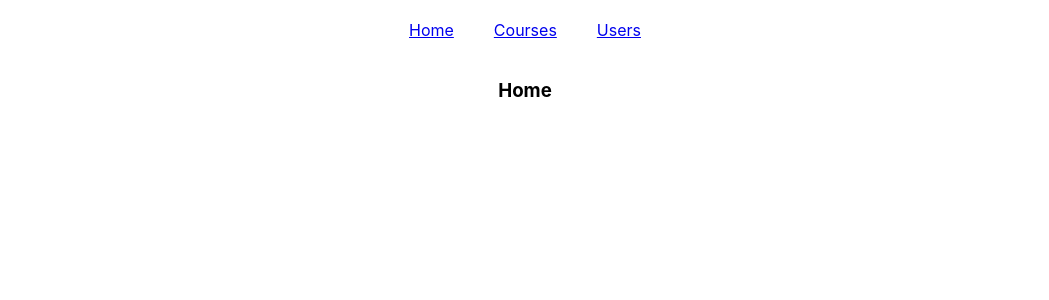
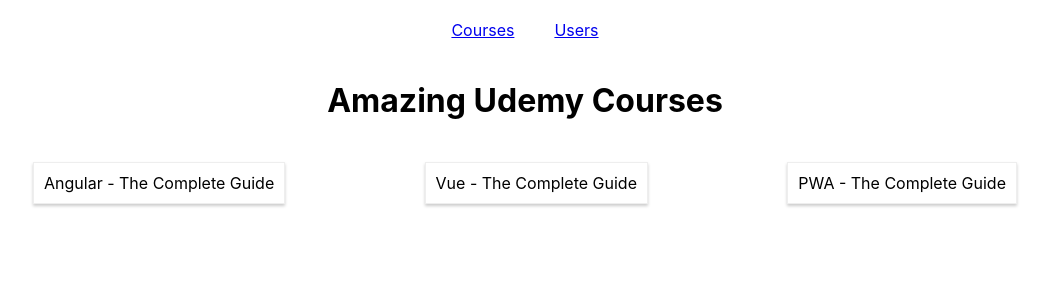
Before and after one commit to footios/React-router-homework, a React (Create React App) app: page / in a window 1280 px wide. Shown: the top 300 px of the page, without its empty margins (115-1164 px from the left). Built offline with nearby package versions, Linux system fonts and the light colour scheme.

Commit message:
Added nested route

```diff
--- a/src/App.js
+++ b/src/App.js
@@ -5,7 +5,6 @@
 
 import Courses from "./containers/Courses/Courses";
 import Users from "./containers/Users/Users";
-import Course from "../src/containers/Course/Course";
 
 class App extends Component {
   render() {
@@ -32,11 +31,11 @@
           <header>
             <nav>
               <ul style={ulStyle}>
+                {/* <li style={liStyle}>
+                  <NavLink to="/">Home</NavLink>
+                </li> */}
                 <li style={liStyle}>
-                  <NavLink to="/">Home</NavLink>
-                </li>
-                <li style={liStyle}>
-                  <NavLink to="/courses">Courses</NavLink>
+                  <NavLink to="/">Courses</NavLink>
                 </li>
                 <li style={liStyle}>
                   <NavLink to="/users">Users</NavLink>
@@ -46,10 +45,9 @@
           </header>
           <div className="App" style={ulStyle}>
             <Switch>
-              <Route path="/" exact render={() => <h3>Home</h3>} />
               <Route path="/users" exact component={Users} />
-              <Route path="/courses" exact component={Courses} />
-              <Route path="/:id" exact component={Course} />
+              <Route path="/" component={Courses} />
+              <Route render={() => <h1>404 Error - Page Not Found</h1>} />
             </Switch>
           </div>
         </div>
@@ -81,5 +79,6 @@
 <li>Load the "Course" component as a nested component of "Courses"</li>
 
 <li>Add a 404 error page and render it for any unknown routes</li>
+
 <li>Redirect requests to /all-courses to /courses (=> Your "Courses" page)</li> */
 }
--- a/src/containers/Courses/Courses.js
+++ b/src/containers/Courses/Courses.js
@@ -1,5 +1,5 @@
 import React, { Component } from "react";
-import { Link } from "react-router-dom";
+import { Link, Route } from "react-router-dom";
 
 import Course from "../Course/Course";
 
@@ -41,6 +41,8 @@
             );
           })}
         </section>
+
+        <Route path="/:id" component={Course} />
       </div>
     );
   }
```
Also changed, not shown: 1 other file (tests, documents, lock files or other folders).
